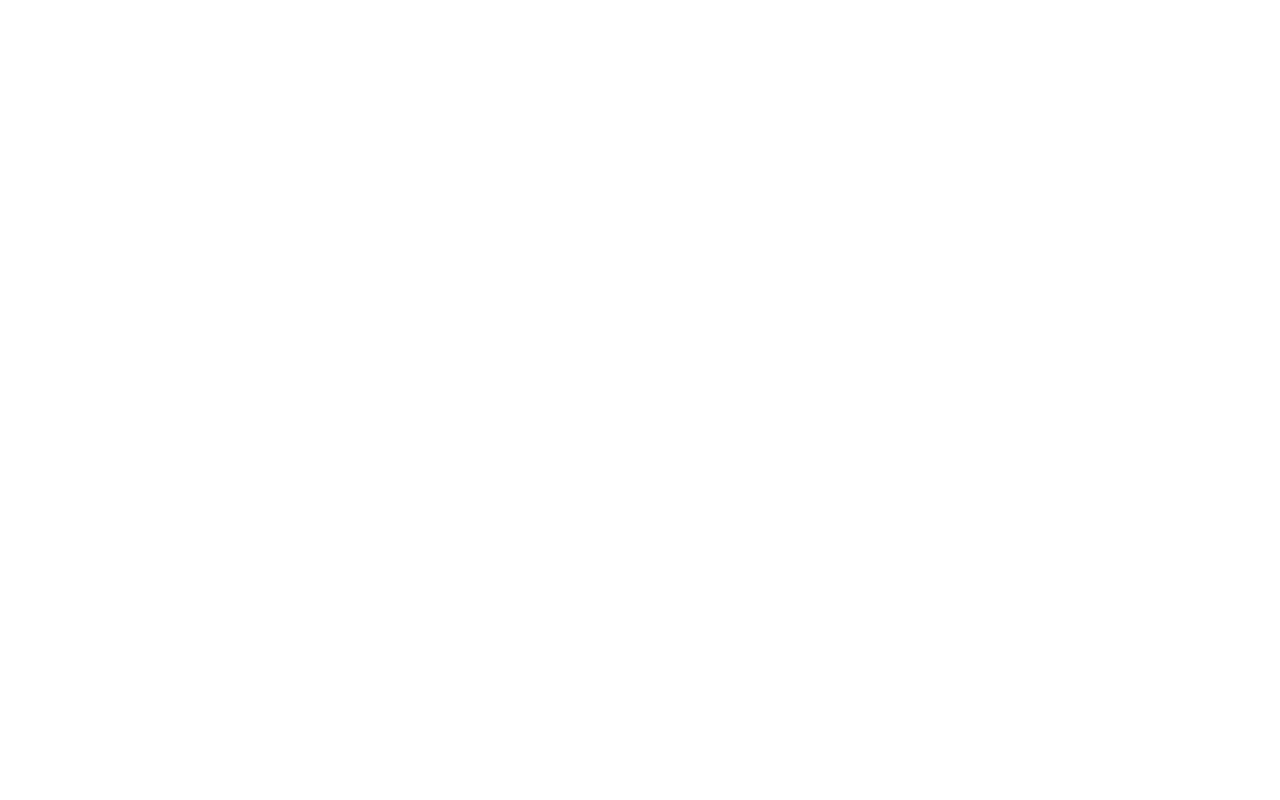
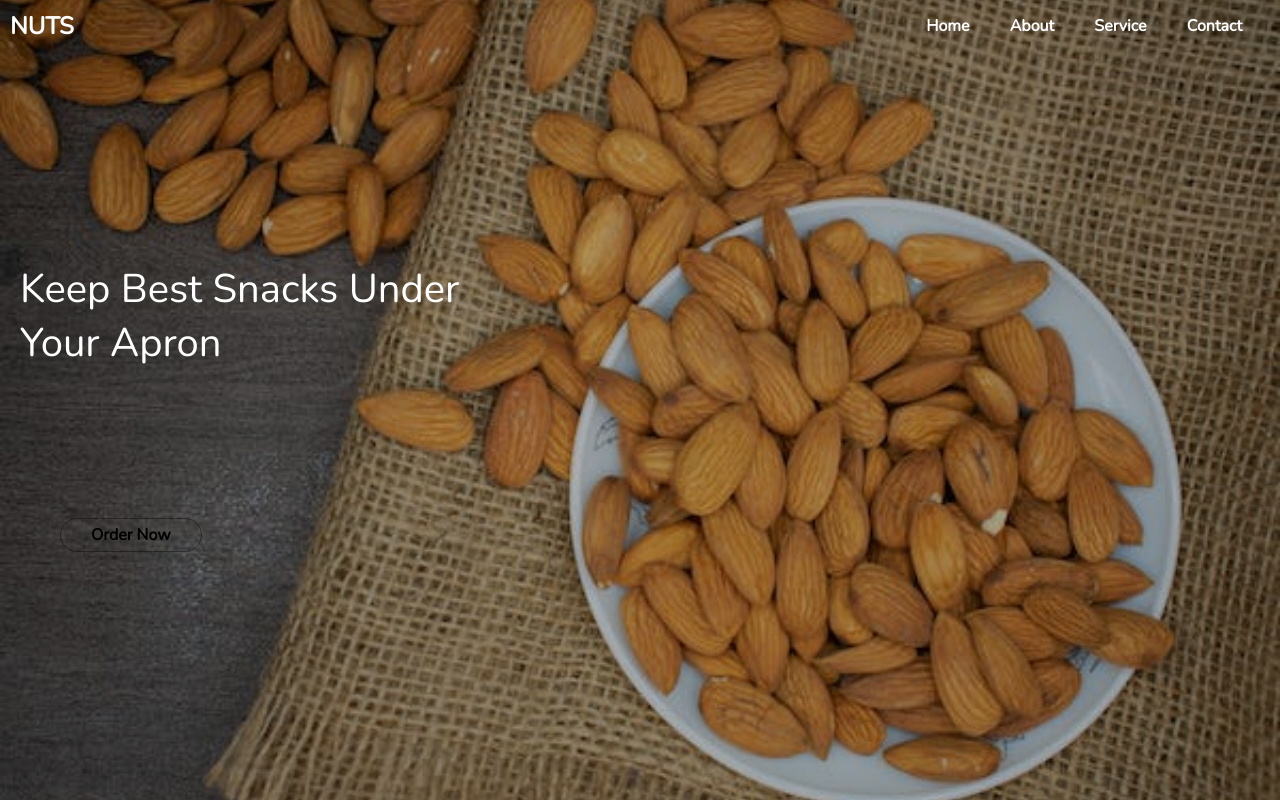
Before and after one commit to malar-002/websiteusingcss, a plain HTML site: page index.html in a window 1280 px wide. Drawn offline with nearby package versions, Linux system fonts and the light colour scheme.

Commit message:
styles added

```diff
--- /dev/null
+++ b/css/stlye.css
@@ -0,0 +1,150 @@
+@import url('https://fonts.googleapis.com/css2?family=Nunito:wght@300&display=swap');
+
+
+*{
+    margin: 0;
+    padding: 0;
+    font-family:  'Nunito', sans-serif;
+    box-sizing: border-box;
+}
+
+.banner{
+    width: 100%;
+    height: 100vh;
+    background-image:linear-gradient(rgba(0,0,0,0.3),rgba(0,0,0,0.3)) ,url(../images/badham.jpeg);
+    background-repeat: no-repeat;
+    background-size: cover;
+    background-position: center;
+    position: absolute;
+}
+.container{
+    width: 100%;
+    margin: auto;
+    padding: 10px;
+    display: flex;
+    align-items: center;
+    justify-content: space-between;
+}
+
+.logo{
+    margin-right: auto;
+    color: white;
+    cursor: pointer;
+
+
+}
+li{
+    list-style: none;
+    display: inline;
+    margin-right: 20px;
+    padding: 3px;
+
+}
+li a{
+    color: white;
+    text-decoration: none;
+    padding: 0px 5px ;
+    font-weight: 900;
+
+
+}
+
+a:hover{
+    color: rgba(240, 66, 147, 0.904);
+    transition: 0.8s ease ;
+    text-decoration:underline;
+}
+.content{
+    display: inline-block;
+    height: 50%;
+    width: 50%;
+    padding: 20px 10px;
+    justify-content: left;
+    color: #fff;
+    font-family: 'Nunito', sans-serif;
+    font-size: 40px;
+    text-transform: capitalize;
+    position: relative;
+
+
+}
+
+.para{
+    width: 85%;
+    padding: 10px 10px;
+    position: absolute;
+    top: 250px;
+
+}
+.button{
+    display: inline-block;
+    border: 1px solid rgba(0, 0, 0, 0.384);
+    border-radius: 17px;
+    padding: 5px 30px;
+    margin: 150px 150px;
+    align-items: center;
+    justify-content: center;
+    text-transform: capitalize;
+    font-weight: 800;
+
+}
+.button:hover{
+    background: rgba(150, 93, 7, 0.877);
+    color: white;
+}
+
+
+@media screen and (max-width :575px){
+
+
+    .para{
+
+        padding: 10px 10px;
+        top: 80px;
+
+    }
+    .button{
+
+        padding: 5px 30px;
+        margin: 100px 30px;
+    }
+
+    }
+@media screen and (min-width :576px){
+
+
+    .para{
+        width: 85%;
+        padding: 10px 10px;
+
+        top: 150px;
+
+    }
+    .button{
+
+        padding: 5px 30px;
+        margin: 120px 50px;
+
+
+    }
+
+}
+@media screen and (min-width :768px){
+
+
+    .para{
+        width: 85%;
+        padding: 10px 10px;
+
+        top: 200px;
+
+    }
+    .button{
+
+        padding: 5px 30px;
+        margin: 60px 60px;
+
+
+    }
+
+}
--- a/index.html
+++ b/index.html
@@ -4,15 +4,31 @@
     <meta charset="UTF-8">
     <meta name="viewport" content="width=device-width, initial-scale=1.0">
     <title>Document</title>
+    <link rel="stylesheet" href="css/stlye.css">
+
 </head>
 <body>
-    <header>
-        <nav>
+    <div class="banner">
+    <header class="header">
+        <nav class="container">
+            <h1 class="logo" >NUTS</h1>
 
+            <ul class="list">
+                <li><a href="/" class="link">Home</a></li>
+                <li><a href="#" class="link">About</a></li>
+                <li><a href="#" class="link">Service</a></li>
+                <li><a href="#" class="link">Contact</a></li>
+            </ul>
         </nav>
     </header>
-    <main>
+    <main class="content">
 
+        <p class="para">keep best snacks under your apron</p>
     </main>
+    <footer>
+        <p class="button">order now</p>
+    </footer>
+
+</div>
 </body>
 </html>
```
Also changed, not shown: images/badham.jpeg (added), images/nuts.jpeg (added), images/peanut.jpeg (added), nuts.avif (deleted), stlye.css (deleted).
